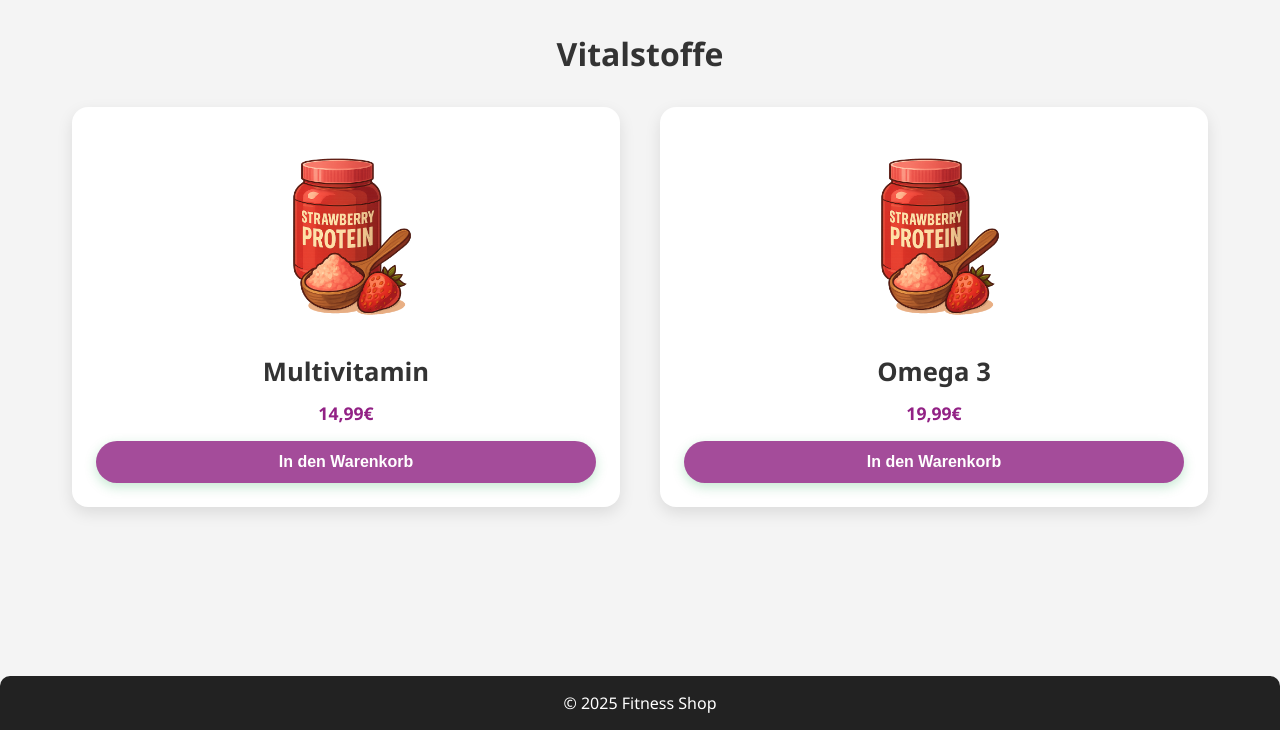
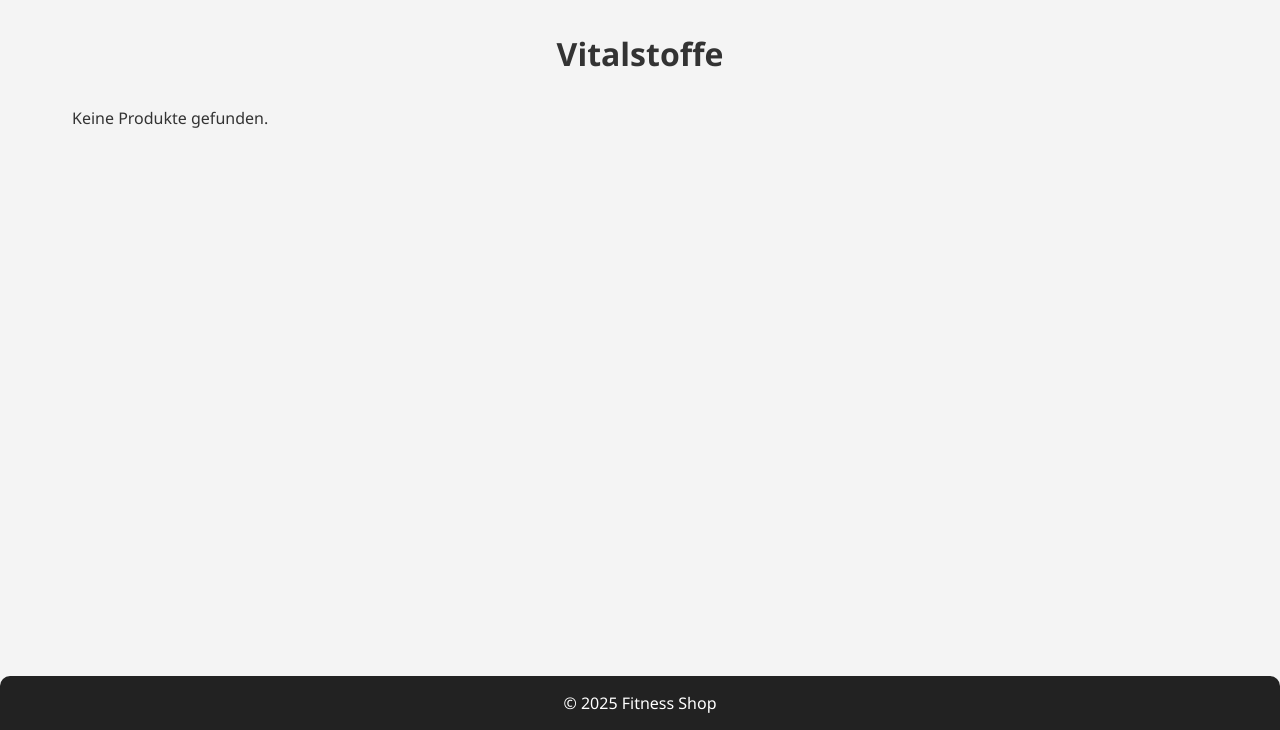
Before and after one commit to Schlaborant/wae_project, a PHP site: page /Nebenseiten/vitalstoffe.php in a window 1280 px wide. Shown: the part 70-800 px from the top of the page. Run offline with PHP 8.4, Linux system fonts and the light colour scheme; tables that the repository leaves empty or names only in its code hold one stand-in row (values such as "Sample post").

Commit message:
Vitalstoffe verbunden mit Datenbank

```diff
--- a/Index/Nebenseiten/vitalstoffe.php
+++ b/Index/Nebenseiten/vitalstoffe.php
@@ -1,3 +1,16 @@
+
+<?php
+include("../db.php");
+
+$stmt = $mysql->prepare("
+  SELECT name, price, image_url
+  FROM products
+  WHERE category = ?");
+$stmt->execute(['Vitalstoffe']);
+$products = $stmt->fetchAll();
+?>
+
+
 <!DOCTYPE html>
 <html lang="de">
 <head>
@@ -21,26 +34,32 @@
 
   <main>
     <h1>Vitalstoffe</h1>
+
     <div class="product-grid">
-      <div class="product-card">
-        <div class="product-image-wrapper">
-        <img src="../Bilder/perdbeere2.png" alt="Multivitamin">
-        </div>
-        <h2>Multivitamin</h2>
-        <p>14,99€</p>
-        <button onclick="addToCart('Multivitamin', 14.99)">In den Warenkorb</button>
-      </div>
-      <div class="product-card">
-        <div class="product-image-wrapper">
-        <img src="../Bilder/perdbeere2.png" alt="Omega 3">
-        </div>
-        <h2>Omega 3</h2>
-        <p>19,99€</p>
-        <button onclick="addToCart('Omega 3', 19.99)">In den Warenkorb</button>
-      </div>
+      <?php if (empty($products)): ?>
+        <p>Keine Produkte gefunden.</p>
+      <?php else: ?>
+        <?php foreach ($products as $p):
+          $name  = htmlspecialchars($p['name'],    ENT_QUOTES);
+          $price = number_format($p['price'], 2, ',', '.');
+          $img   = htmlspecialchars($p['image_url'],ENT_QUOTES);
+          $js    = addslashes($p['name']);
+        ?>
+          <!-- für jedes Produkt NUR eine product-card -->
+          <div class="product-card">
+            <div class="product-image-wrapper">
+              <img src="../Bilder/<?= $img ?>" alt="<?= $name ?>">
+            </div>
+            <h2><?= $name ?></h2>
+            <p><?= $price ?>€</p>
+            <button onclick="addToCart('<?= $js ?>', <?= $p['price'] ?>)">
+              In den Warenkorb
+            </button>
+          </div>
+        <?php endforeach; ?>
+      <?php endif; ?>
     </div>
   </main>
-
   <footer>
     <p>&copy; 2025 Fitness Shop</p>
   </footer>
```
